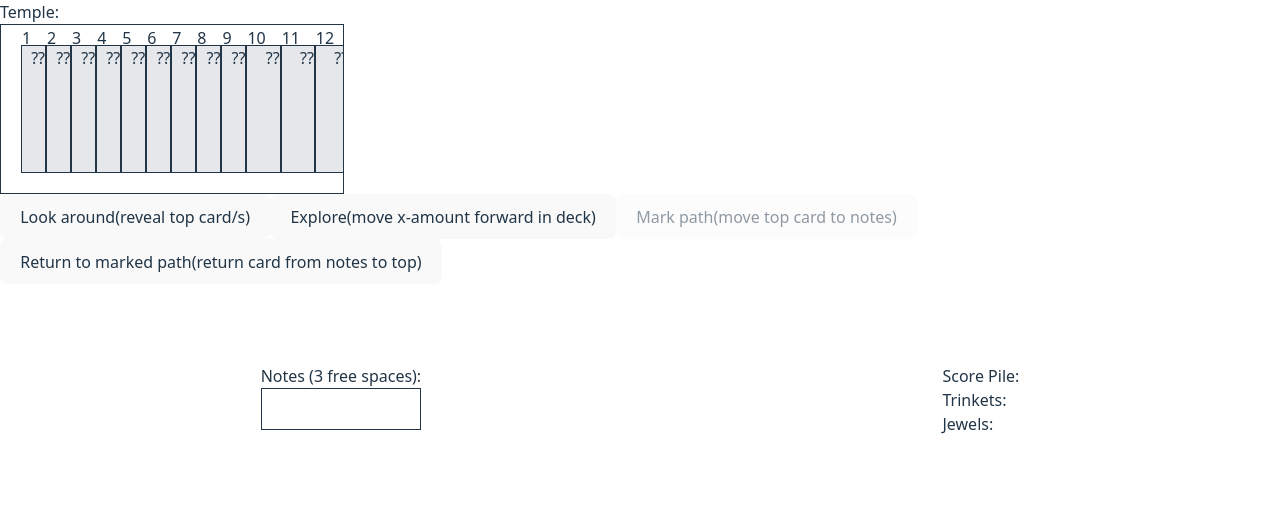
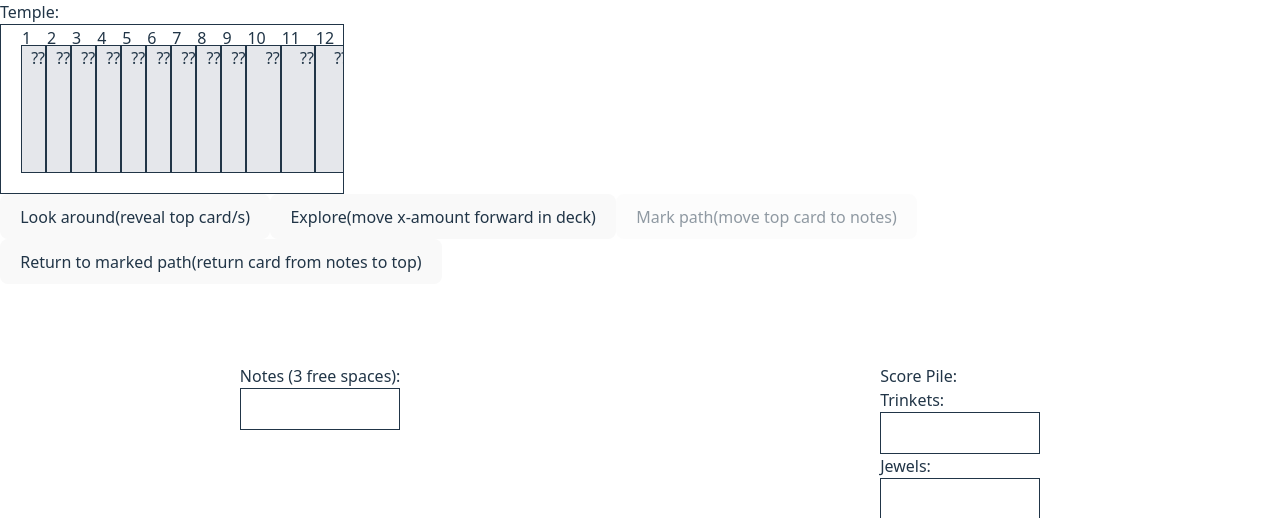
Before and after one commit to Ado-go/loot-the-loop, a React (Vite) app: page / in a window 1280 px wide. Both pictures are taken after a click on the button "Start the game". Shown: the top 518 px of the page. Built offline with nearby package versions, Linux system fonts and the light colour scheme.

Commit message:
feat: trinkets and jewels display

```diff
--- a/src/App.tsx
+++ b/src/App.tsx
@@ -1,16 +1,20 @@
 import { useState } from "react";
 import Card from "./components/Card";
 
+type card = {
+  suit: string;
+  value: string;
+  revealed: boolean;
+};
+
 function App() {
-  const [deck, setDeck] = useState<
-    { suit: string; value: string; revealed: boolean }[]
-  >([]);
+  const [deck, setDeck] = useState<card[]>([]);
   const [gameEnd, setGameEnd] = useState(true);
   const [exploreOptions, setExploreOptions] = useState(false);
   const [markedOptions, setMarkedOptions] = useState(false);
-  const [markedPaths, setMarkedPaths] = useState<
-    { suit: string; value: string; revealed: boolean }[]
-  >([]);
+  const [markedPaths, setMarkedPaths] = useState<card[]>([]);
+  const [trinkets, setTrinkets] = useState<card[]>([]);
+  const [jewels, setJewels] = useState<card[]>([]);
 
   const suits = ["♠", "♥", "♦", "♣"];
   const values = [
@@ -99,10 +103,6 @@ function App() {
     });
   }
 
-  function startGame() {
-    setGameEnd(false);
-  }
-
   return (
     <div>
       {gameEnd && (
@@ -111,7 +111,7 @@ function App() {
           <button
             onClick={() => {
               shuffleCards();
-              startGame();
+              setGameEnd(false);
             }}
           >
             Start the game
@@ -232,8 +232,34 @@ function App() {
             </div>
             <div>
               <h2>Score Pile:</h2>
-              <div>Trinkets:</div>
-              <div>Jewels:</div>
+              <div>
+                <h3>Trinkets:</h3>
+                <div className="flex p-5 w-40 overflow-hidden border">
+                  {trinkets.map((trinket, index) => (
+                    <Card
+                      key={trinket.suit + trinket.value}
+                      suit={trinket.suit}
+                      value={trinket.value}
+                      revealed={trinket.revealed}
+                      position={index + 1}
+                    />
+                  ))}
+                </div>
+              </div>
+              <div>
+                <h3>Jewels:</h3>
+                <div className="flex p-5 w-40 overflow-hidden border">
+                  {jewels.map((jewel, index) => (
+                    <Card
+                      key={jewel.suit + jewel.value}
+                      suit={jewel.suit}
+                      value={jewel.value}
+                      revealed={jewel.revealed}
+                      position={index + 1}
+                    />
+                  ))}
+                </div>
+              </div>
             </div>
           </div>
         </div>
```
